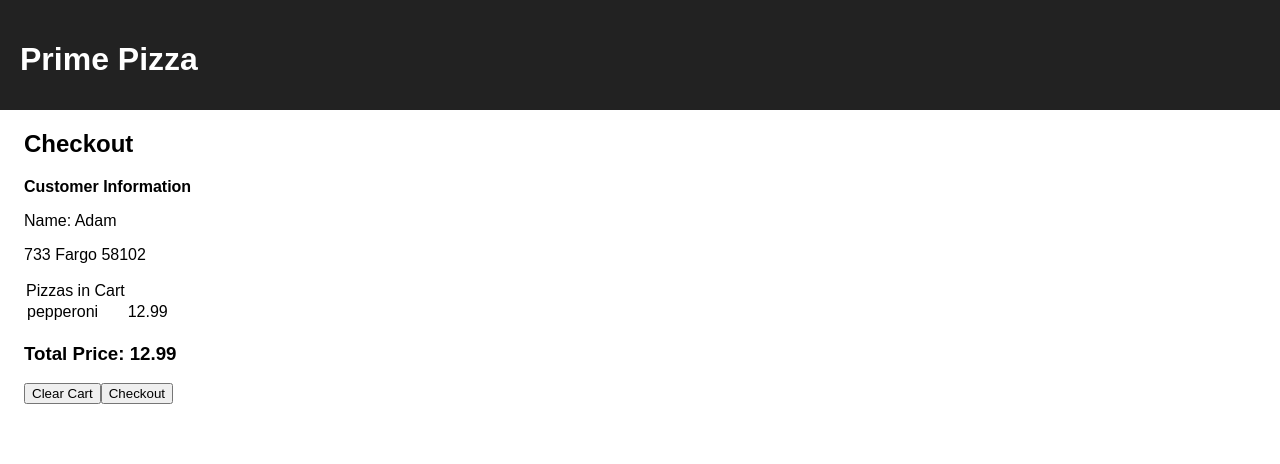
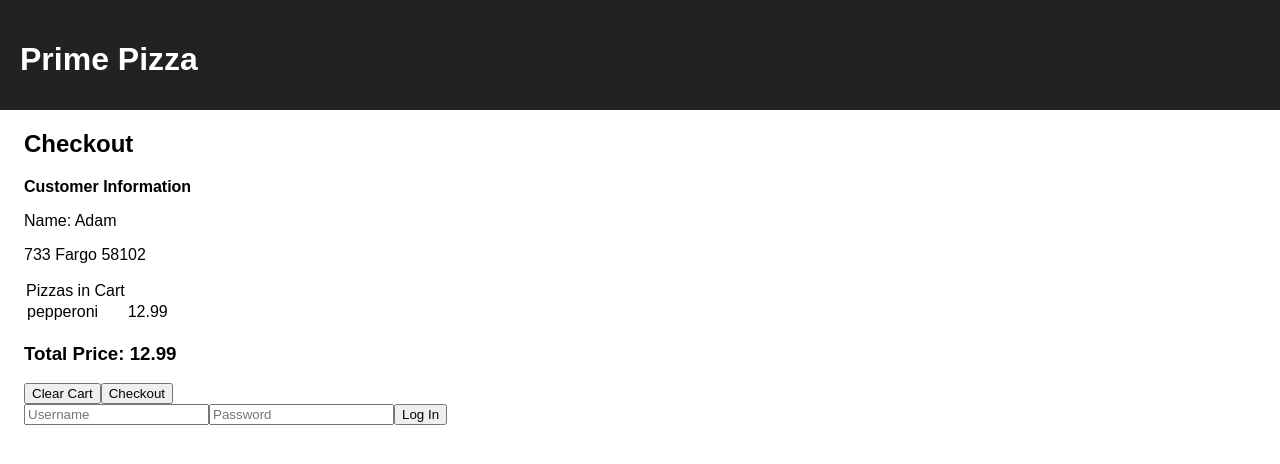
Before and after one commit to W1gglez/redux-pizza-parlor, a React app: page /#/checkout in a window 1280 px wide. Shown: the top 464 px of the page. Built offline with nearby package versions, Linux system fonts and the light colour scheme; no server answers; the HTML template or start-up script is replaced by a standard one.

Commit message:
finished admin page

```diff
--- /dev/null
+++ b/src/components/AdminPage/AdminPage.jsx
@@ -0,0 +1,31 @@
+import { useSelector } from "react-redux"
+
+export default function AdminPage () {
+
+    const orders = useSelector(store => store.orders);
+    return (
+<>
+<h1>Admin Page</h1>
+
+<table>
+    <thead>
+        <tr>
+            <th>Name</th>
+            <th>Time</th>
+            <th>Order Total</th>
+         </tr>
+    </thead>
+        <tbody>
+        {orders.map(order => (
+          <tr key={order.id} >
+            <td>{order.customer_name}</td>
+            <td>{order.time}</td>
+            <td> ${order.total}</td>
+          </tr>
+        ))}
+        </tbody>
+</table>
+</>
+
+    )
+}
--- a/src/components/App/App.jsx
+++ b/src/components/App/App.jsx
@@ -7,7 +7,9 @@ import { useEffect } from 'react';
 import Checkout from './Checkout/Checkout';
 import OrderForm from './OrderForm/OrderForm';
 import Menu from './Menu/Menu';
-// import Admin from './Admin/Admin';
+import LogIn from './LogIn/LogIn';
+import AdminPage from '../AdminPage/AdminPage';
+
 
 function App() {
   const dispatch = useDispatch();
@@ -20,9 +22,18 @@ function App() {
       console.error(err);
     }
   }
+  async function fetchOrder() {
+    try {
+      const result = await axios.get('/api/orders');
+      dispatch({ type: 'SET_ORDERS', payload: result.data });
+    } catch (err) {
+      console.error(err);
+    }
+  }
 
   useEffect(() => {
     fetchMenu();
+    fetchOrder();
   }, []);
 
   return (
@@ -51,11 +62,12 @@ function App() {
             <Checkout />
           </Route>
           <Route
-            paht='/admin'
+            path='/admin'
             exact
           >
-            {/* <Admin /> */}
+            <AdminPage/>
           </Route>
+         <LogIn/>
         </Router>
       </div>
     </div>
--- /dev/null
+++ b/src/components/App/LogIn/LogIn.jsx
@@ -0,0 +1,54 @@
+
+
+import {useHistory} from 'react-router-dom'
+import { useState } from 'react';
+
+
+export default function PitcherForm () {
+    const [userName, setUserName] = useState('');
+    const [password, setPassword] = useState('');
+
+    const history = useHistory();
+
+    const handleUserName = event => {
+      setUserName(event.target.value);
+    };
+    const handlePassword = event => {
+        setPassword(event.target.value);
+      };
+
+    // add new pitcher to the array. this will move to the pitcher reducer!
+    const handlePitcherSubmit = event => {
+      event.preventDefault();
+     if(userName === 'admin' && password === '123') {
+        history.push('/admin')
+        setUserName('');
+        setPassword('');
+     } else
+      history.push('/');
+     setUserName('');
+     setPassword('');
+      // spread: give me everything in pitcherList, then add this new thing
+
+
+    };
+
+  return (
+    <form onSubmit={handlePitcherSubmit}>
+    <input
+      type="text"
+      value={userName}
+      onChange={handleUserName}
+      placeholder="Username"
+    />
+      <input
+      type="text"
+      value={password}
+      onChange={handlePassword}
+      placeholder="Password"
+    />
+    <button type="submit">Log In</button>
+  </form>
+
+  )
+}
--- a/src/redux/store.js
+++ b/src/redux/store.js
@@ -31,12 +31,19 @@ const info = (
   }
   return state;
 };
+const orders = (state = [{customer_name: 'Alex', street_address: 'Reno St', city: 'Reno', zip: '58585', type: 'true', total: '49', time: '2pm'}], action) => {
+  if (action.type === 'SET_ORDERS') {
+    return action.payload;
+  }
+  return state;
+};
 
 const store = createStore(
   combineReducers({
     cart,
     menu,
     info,
+    orders,
   }),
   applyMiddleware(logger)
 );
```
